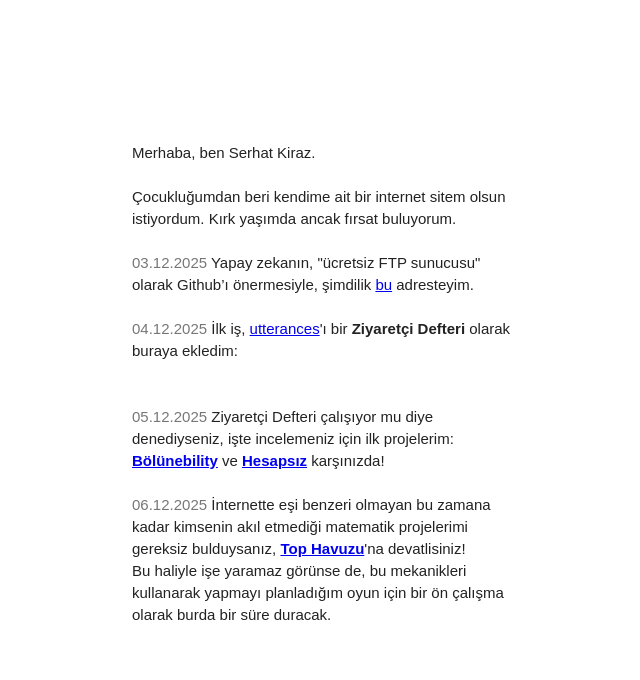
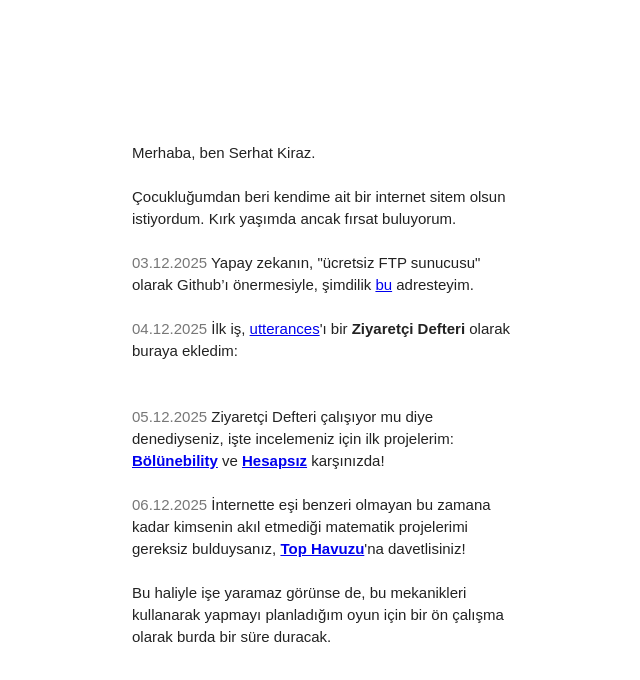
Before and after one commit to serhatkiraz/serhatkiraz.github.io, a plain HTML site: page index.html in a window 1280 px wide. Shown: the whole page, without its empty margins (313-953 px from the left). Drawn offline with Linux system fonts and the light colour scheme.

Commit message:
Fix typo and update invitation message in index.html
Corrected a typo in the invitation text and improved formatting.

```diff
--- a/index.html
+++ b/index.html
@@ -40,7 +40,7 @@ img{border:0}
 <p><ins>05.12.2025</ins> Ziyaretçi Defteri çalışıyor mu diye denediyseniz, işte incelemeniz için ilk projelerim:</br>
     <a href="https://serhatkiraz.github.io/bolunebility/" target="_blank"><b>Bölünebility</b></a> ve <a href="https://serhatkiraz.github.io/hesapsiz/" target="_blank"><b>Hesapsız</b></a> karşınızda!
   </p>
-    <p><ins>06.12.2025</ins> İnternette eşi benzeri olmayan bu zamana kadar kimsenin akıl etmediği matematik projelerimi gereksiz bulduysanız, <a href="https://serhatkiraz.github.io/tophavuzu/" target="_blank"><b>Top Havuzu</b></a>'na devatlisiniz!
-  </br>Bu haliyle işe yaramaz görünse de, bu mekanikleri kullanarak yapmayı planladığım oyun için bir ön çalışma olarak burda bir süre duracak.
+    <p><ins>06.12.2025</ins> İnternette eşi benzeri olmayan bu zamana kadar kimsenin akıl etmediği matematik projelerimi gereksiz bulduysanız, <a href="https://serhatkiraz.github.io/tophavuzu/" target="_blank"><b>Top Havuzu</b></a>'na davetlisiniz!
+  </br></br>Bu haliyle işe yaramaz görünse de, bu mekanikleri kullanarak yapmayı planladığım oyun için bir ön çalışma olarak burda bir süre duracak.
   </body>
 </html>
```
